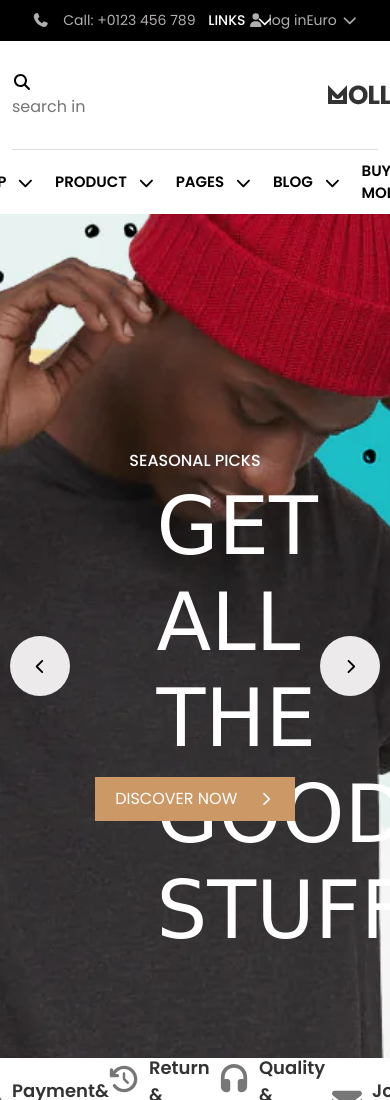
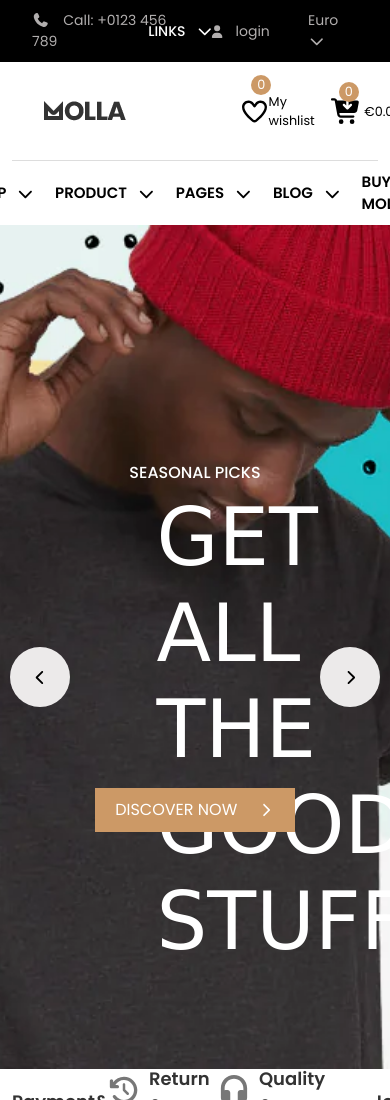
Before and after one commit to MahmoudSaeed-source/MOLLA, a plain HTML site: page index.html in a window 390 px wide. Shown: the top 1100 px of the page. Drawn offline with Linux system fonts and the light colour scheme; files whose address does not match are found by name; a web font is replaced by a local one.

Commit message:
update respoinsive design

```diff
--- a/css/ScssFiles/SectionFiles/_nave_section.scss
+++ b/css/ScssFiles/SectionFiles/_nave_section.scss
@@ -41,7 +41,7 @@ nav {
         height: 100%;
         text-align: center;
         position: absolute;
-        right: 30%;
+        left: 38%;
         h4 {
           font-size: 14px;
             text-transform: uppercase;
@@ -103,7 +103,7 @@ nav {
   background-color: #000;
   top: 29px;
   position: absolute;
-  right: 30%;
+  left: 38%;
   justify-content: center;
   align-items: center;
   text-align: center;
@@ -144,9 +144,9 @@ nav {
           left: 0;
           width: 60px;
           height: 250px;
-          background-color: #ffffff;
+          background-color: #000;
           box-shadow: 1px 1px 1px #777, -1px -1px 1px #777;
-          color: #000;
+          color: #ffffff;
           z-index: 1000;
           overflow: hidden;
           display: none;
@@ -203,21 +203,24 @@ nav {
       height: 100%;
       padding: 30px 0px;
       @extend %flex_between;
-
       width: 100%;
-
       .search_box {
         height: 100%;
-
         input {
           border: none;
           outline: none;
+        }
+        @include break_point(mobil){
+          display: none
         }
       }
 
       .logo {
         @extend %flex_center;
         height: 100%;
+        @include break_point(mobil){
+          width:40%;
+        }
       }
 
       .v_icon_shop {
@@ -225,7 +228,9 @@ nav {
         @extend %flex_between;
         height: 100%;
         height: 100%;
-
+        @include break_point(mobil){
+          width: 40%;
+        }
         span {
           font-size: 0.8rem;
           color: #000;
@@ -238,6 +243,16 @@ nav {
           margin-right: 10px;
           position: relative;
           height: 100%;
+          @include break_point(mobil){
+            margin-right: 0;
+            svg{
+              margin-left: 10px;
+              margin-right: 2px !important;
+
+            }
+          }
+
+
 
           .top-icon {
             position: absolute;
@@ -248,13 +263,19 @@ nav {
             border-radius: 50%;
             color: #fff;
             background-color: $color-primary;
-            @extend %flex_center;
-          }
+                        @extend %flex_center;
+                        @include break_point(mobil){
+                          top: -17px;
+                            left: 22%;
+                        }
+
+}
 
           svg {
             margin-right: 20px;
             font-size: 25px;
             position: relative;
+
           }
         }
       }
@@ -580,4 +601,21 @@ nav {
         font-weight: 600;
       }
     }
+    @include break_point(mobil){
+      .login {
+          width: 100px;
+          display: flex;
+          align-items: center;
+          justify-content: center;
+          margin-right: 20px;
+          font-size: 14px;
+          font-family: "Poppins", sans-seri;
+          svg{
+            margin-right: 10px;
+            font-size: 13px;
+          }
+        }
+
+    }
+
   }
--- a/index.html
+++ b/index.html
@@ -34,7 +34,7 @@
           </div>
           <div class="login col-lg-3">
             <i class="fa-solid fa-user"></i>
-            <span>log in</span>
+            <span>login</span>
           </div>
 
           <div class="country">
```
Also changed, not shown: css/main.css, 1 other file.
